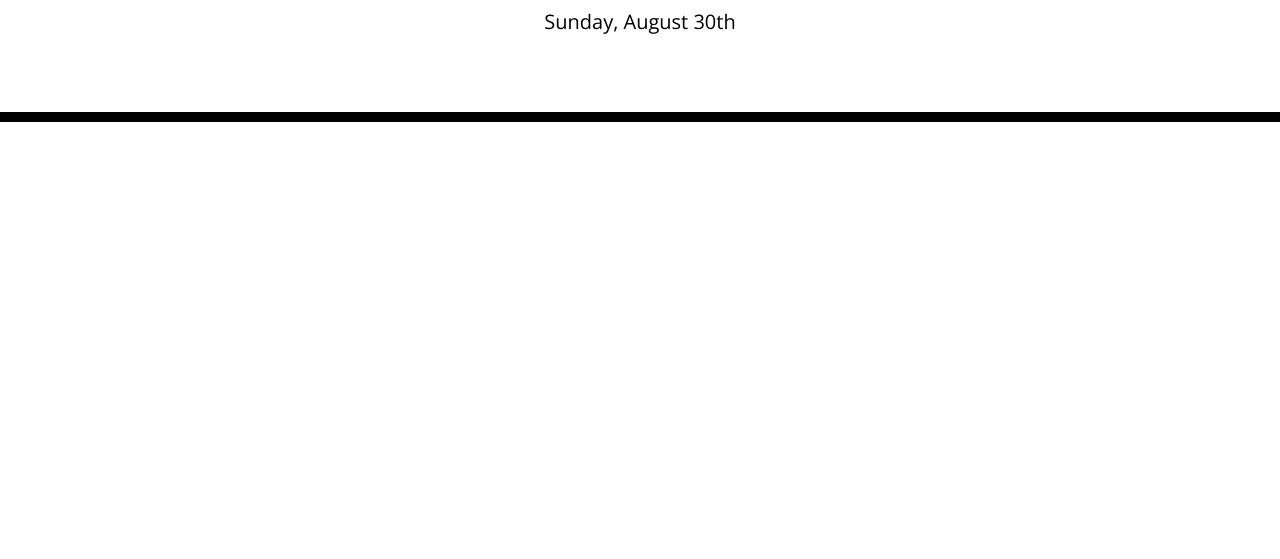
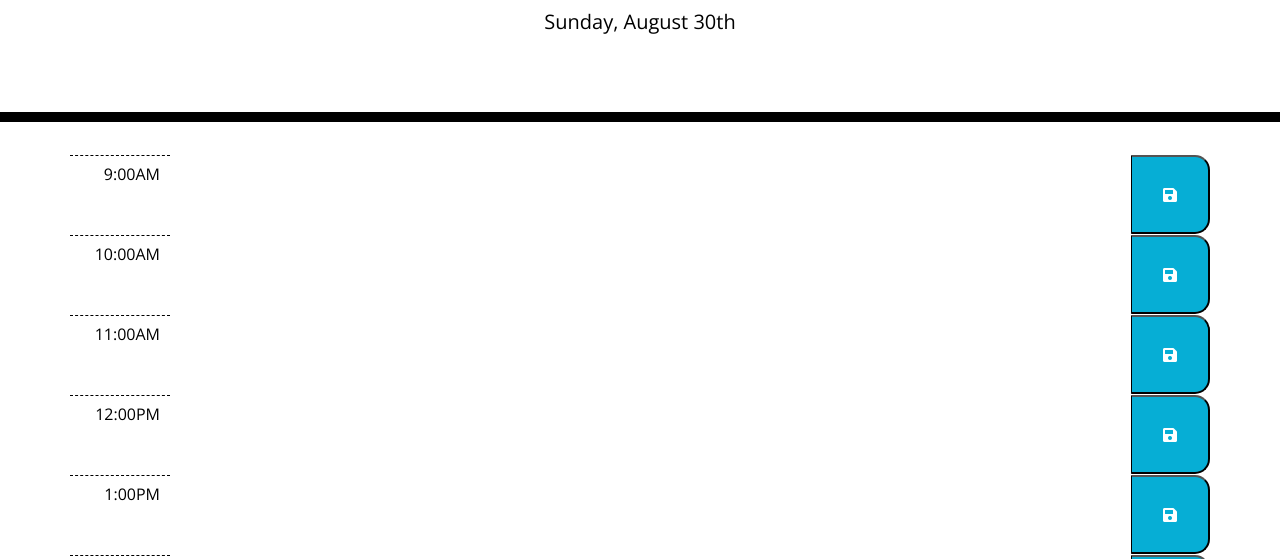
Before and after one commit to BradCassityDev/work-day-scheduler, a plain HTML site: page index.html in a window 1280 px wide. Shown: the part 182-741 px from the top of the page. Drawn offline with nearby package versions, Linux system fonts and the light colour scheme.

Commit message:
Included LoadDaySchedule function to loop through schedule array and dynamically create and display elements in rows

```diff
--- a/assets/js/script.js
+++ b/assets/js/script.js
@@ -1,22 +1,71 @@
-
 // Load schedule from localStorage or create empty array
 var schedule = JSON.parse(localStorage.getItem("schedule")) || [
-    {"time": "9AM", "task": ""},
-    {"time": "10AM", "task": ""},
-    {"time": "11AM", "task": ""},
-    {"time": "12PM", "task": ""},
-    {"time": "1PM", "task": ""},
-    {"time": "2PM", "task": ""},
-    {"time": "3PM", "task": ""},
-    {"time": "4PM", "task": ""},
-    {"time": "5PM", "task": ""}
+    {"time": "9:00AM", "task": ""},
+    {"time": "10:00AM", "task": ""},
+    {"time": "11:00AM", "task": ""},
+    {"time": "12:00PM", "task": ""},
+    {"time": "1:00PM", "task": ""},
+    {"time": "2:00PM", "task": ""},
+    {"time": "3:00PM", "task": ""},
+    {"time": "4:00PM", "task": ""},
+    {"time": "5:00PM", "task": ""}
 ];
 
 // Display current date
 var displayCurrentDate = function() {
+    // Get current date in specified format
     var currentDate = moment().format("dddd, MMMM Do");
+    // Set element text to the currentDate formate
     $("#currentDay").text(currentDate);
 }
 
+// display day schedule
+var loadDaySchedule = function() {
+    // Update Display Current Date
+    displayCurrentDate();
 
-displayCurrentDate();
+    // Clear all child elements in the schedule container
+    $('#schedule-container').empty();
+
+    // Iterate over schedule array and add items to their corresponding time block
+    for(var i = 0; i < schedule.length; i++) {
+        // Add row
+        var hourRow = $("<div>");
+        hourRow.addClass("row");
+
+        // Add input group
+        var inputGroup = $("<div>");
+        inputGroup.addClass("input-group");
+
+        // Time Text
+        var hourText = $("<div>");
+        hourText.addClass("hour").text(schedule[i].time);
+
+        // Text Area
+        var description = $("<textarea>");
+        description.addClass("form-control")
+            .text(schedule[i].task)
+            .attr("id", schedule[i].time);
+
+        // Save Button
+        var saveButton = $("<button>");
+        saveButton.addClass("saveBtn");
+        saveButton.attr("data-hour", schedule[i].time);
+        // Include Save Icon from FontAwesome in button
+        saveButton.html("<i class='fas fa-save'></i>");
+
+        // Append children to input group
+        inputGroup.append(hourText,description,saveButton);
+
+        // append inputGroup to the hour row
+        hourRow.append(inputGroup);
+
+        // add to container
+        $("#schedule-container").append(hourRow);
+    }
+
+}
+
+
+// Initiate applicaiton and load day schedule
+loadDaySchedule();
--- a/assets/styles/style.css
+++ b/assets/styles/style.css
@@ -40,6 +40,9 @@ textarea{
   background-color: #ffffff;
   color: #000000;
   border-top: 1px dashed #000000;
+  text-align: right;
+  padding: 10px;
+  min-width: 100px;
 }
 
 .past {
@@ -63,9 +66,15 @@ textarea{
   border-bottom-right-radius: 15px;
   background-color: #06AED5;
   color: white;
+
 }
-
+.saveBtn i {
+  padding: 25px 25px;
+}
 .saveBtn i:hover {
   font-size: 20px;
   transition: all .3s ease-in-out;
 }
+.form-control {
+  border: none;
+}
```
Also changed, not shown: index.html (+0 -1 lines).
